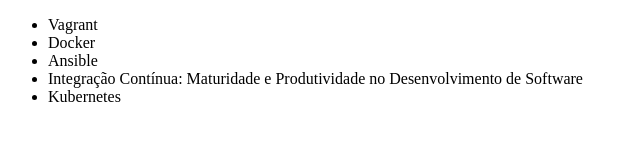
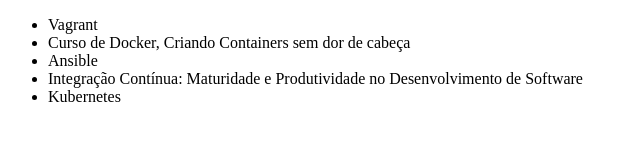
Before and after one commit to Caio-VItorR/alura-git, a plain HTML site: page index.html in a window 1280 px wide. Shown: the whole page, without its empty margins (0-640 px from the left). Drawn offline with Linux system fonts and the light colour scheme.

Commit message:
Atualizando nome do curso de Docker

```diff
--- a/index.html
+++ b/index.html
@@ -7,7 +7,7 @@
 <body>
     <ul>
         <li>Vagrant</li>
-        <li>Docker</li>
+        <li> Curso de Docker, Criando Containers sem dor de cabeça</li>
         <li>Ansible</li>
         <li>Integração Contínua: Maturidade e Produtividade no Desenvolvimento de Software</li>
         <li>Kubernetes</li>
```
